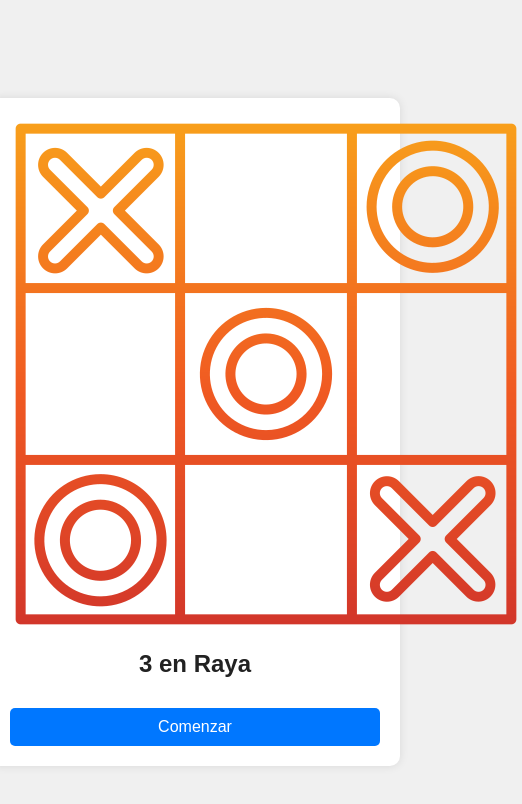
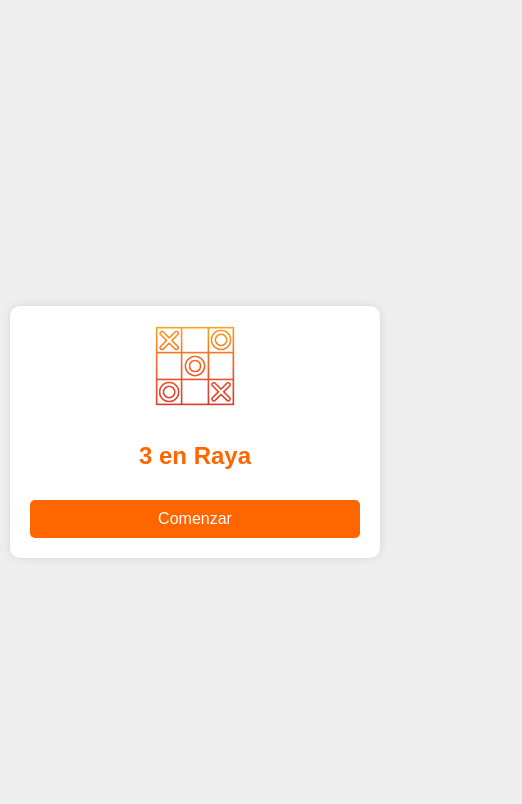
Before and after one commit to Chava191199/Taller-Enigma, a plain HTML site: page index.html in a window 390 px wide. Shown: the whole page, 522 px wide, since content can reach past the window. Drawn offline with Linux system fonts and the light colour scheme.

Commit message:
Update style.css
Signed-off-by: Chava191199 <christiansalvador681@gmail.com>

```diff
--- a/style.css
+++ b/style.css
@@ -1,7 +1,7 @@
 body {
   font-family: Arial, sans-serif;
-  background-color: #f0f0f0;
-  color: #222;
+  background-color: #eeeeee;
+  color: #333;
   display: flex;
   justify-content: center;
   align-items: center;
@@ -12,7 +12,7 @@ body {
 
 .container {
   text-align: center;
-  background-color: #fff;
+  background-color: #ffffff;
   padding: 20px;
   border-radius: 10px;
   width: 100%;
@@ -20,9 +20,15 @@ body {
   box-shadow: 0 0 10px rgba(0, 0, 0, 0.1);
 }
 
+.logo {
+  width: 120px;
+  margin-bottom: 15px;
+}
+
 h1 {
   font-size: 2rem;
   margin-bottom: 20px;
+  color: #ff6600;
 }
 
 .board {
@@ -35,7 +41,7 @@ h1 {
 
 .cell {
   aspect-ratio: 1 / 1;
-  background-color: #ddd;
+  background-color: #f2f2f2;
   font-size: clamp(2rem, 8vw, 3rem);
   display: flex;
   justify-content: center;
@@ -44,16 +50,17 @@ h1 {
   border-radius: 8px;
   user-select: none;
   transition: background-color 0.2s;
+  border: 2px solid #ccc;
 }
 
 .cell:hover {
-  background-color: #ccc;
+  background-color: #ffcc99;
 }
 
 button {
   padding: 10px 20px;
   font-size: 1rem;
-  background-color: #0077ff;
+  background-color: #ff6600;
   color: white;
   border: none;
   border-radius: 5px;
@@ -62,7 +69,7 @@ button {
 }
 
 button:hover {
-  background-color: #005ec4;
+  background-color: #e05500;
 }
 
 @media (max-width: 480px) {
@@ -73,6 +80,10 @@ button:hover {
   button {
     width: 100%;
   }
+
+  .logo {
+    width: 80px;
+  }
 }
 
 .hidden {
```
